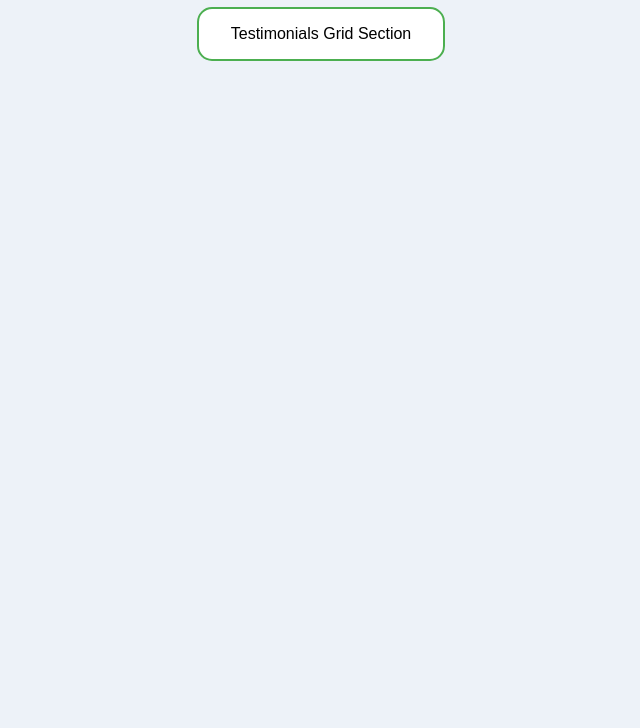
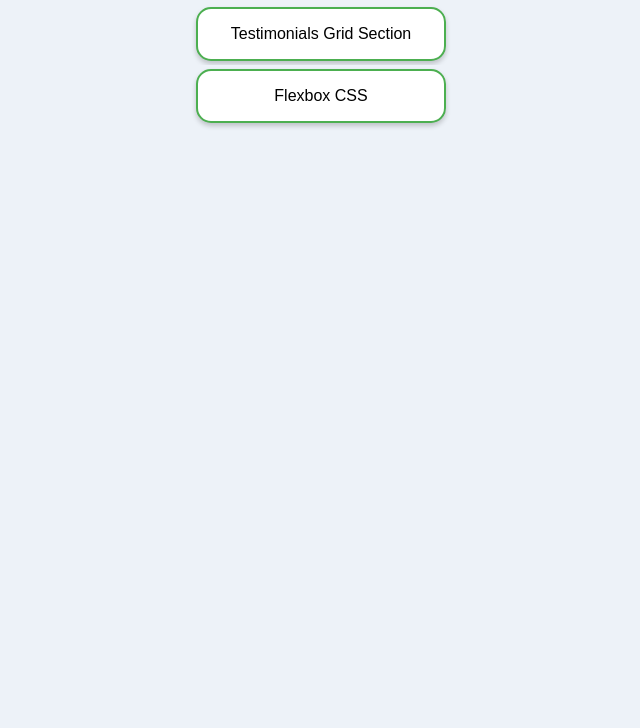
Before and after one commit to JeanArkantos/Frontend_Mentor_Project, a plain HTML site: page index.html in a window 1280 px wide. Shown: the part 72-800 px from the top of the page, without its empty margins (319-959 px from the left). Drawn offline with Linux system fonts and the light colour scheme.

Commit message:
Add more infor for the main index.

```diff
--- a/index.html
+++ b/index.html
@@ -14,6 +14,9 @@
       <a href="./01 - Testimonials grid section/index.html"
         ><button class="button button1">Testimonials Grid Section</button>
       </a>
+      <a href="./02 - Flexbox Crash Course/index.html"
+        ><button class="button button1">Flexbox CSS</button>
+      </a>
     </div>
   </body>
 </html>
--- a/style.css
+++ b/style.css
@@ -8,14 +8,18 @@
   display: flex;
   flex-direction: column;
   align-items: center;
-
-  /* background-color: rgb(107, 107, 249); */
   margin-top: 20px;
   border-radius: 15px;
 }
+
+h1 {
+  text-align: center;
+}
+
 .button {
   background-color: #4caf50; /* Green */
   border: none;
+  width: 250px;
   color: white;
   padding: 16px 32px;
   text-align: center;
@@ -26,6 +30,7 @@
   transition-duration: 0.4s;
   cursor: pointer;
   border-radius: 15px;
+  box-shadow: 0 3px 5px rgba(0, 0, 0, 0.2);
 }
 .button1 {
   background-color: white;
```
Also changed, not shown: 2 other files.
